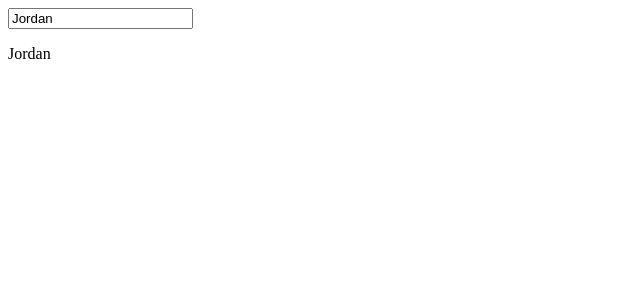
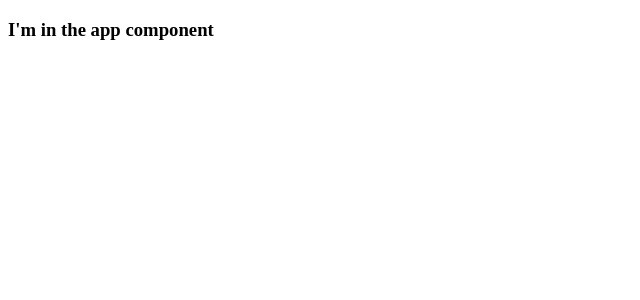
Before and after one commit to j-art-fox/angular_practice_project, an Angular app in the folder practice-app/: page / in a window 1280 px wide. Shown: the top 300 px of the page, without its empty margins (0-640 px from the left). Built offline with nearby package versions, Linux system fonts and the light colour scheme.

Commit message:
completed_next_lesson

```diff
--- a/practice-app/package.json
+++ b/practice-app/package.json
@@ -7,7 +7,7 @@
     "build": "ng build",
     "watch": "ng build --watch --configuration development",
     "test": "ng test",
-    "save": "git add -A && git commit -m completed_next_lesson && git push"
+    "save": "git add -A && git commit -m completed_next_lesson && git push && ng serve"
   },
   "private": true,
   "dependencies": {
--- a/practice-app/src/app/app.component.html
+++ b/practice-app/src/app/app.component.html
@@ -1,3 +1 @@
-                    <!-- //directive -->
-<input type="text" [(ngModel)]="name">
-<p>{{ name }}</p>
+<h3>I'm in the app component</h3>
--- a/practice-app/src/app/app.module.ts
+++ b/practice-app/src/app/app.module.ts
@@ -1,12 +1,11 @@
 import { NgModule } from '@angular/core';
 import { BrowserModule } from '@angular/platform-browser';
-import { FormsModule } from '@angular/forms';
 import { AppRoutingModule } from './app-routing.module';
 import { AppComponent } from './app.component';
 
 @NgModule({
   declarations: [AppComponent],
-  imports: [BrowserModule, AppRoutingModule, FormsModule],
+  imports: [BrowserModule, AppRoutingModule],
   providers: [],
   bootstrap: [AppComponent],
 })
--- /dev/null
+++ b/practice-app/src/app/server/server.component.html
@@ -0,0 +1 @@
+<p>The server component</p>
```
Also changed, not shown: practice-app/src/app/server/server.component.ts (added, +9 -0 lines), 1 other file (tests, documents, lock files or other folders).
